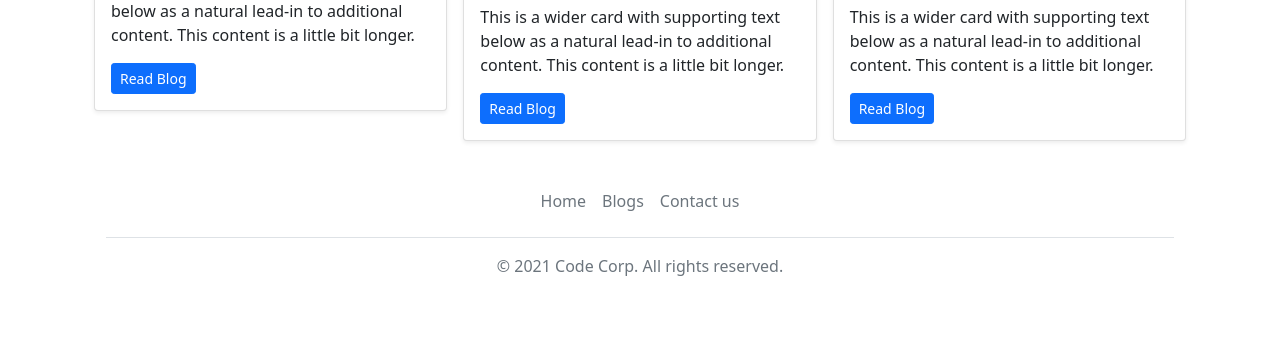
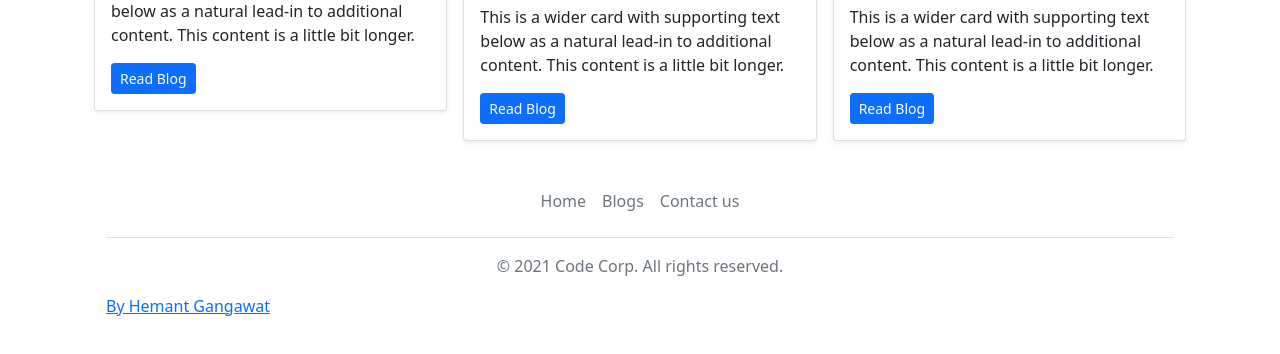
Before and after one commit to hemantgangawat21/Bootstrap-Website, a plain HTML site: page blogs.html in a window 1280 px wide. Shown: the part 908-1262 px from the top of the page. Drawn offline with nearby package versions, Linux system fonts and the light colour scheme.

Commit message:
Update blogs.html

```diff
--- a/blogs.html
+++ b/blogs.html
@@ -166,6 +166,7 @@
                         <li class="nav-item"><a href="contact.html" class="nav-link px-2 text-muted">Contact us</a></li>
                     </ul>
                     <p class="text-center text-muted">© 2021 Code Corp. All rights reserved.</p>
+                    <p><a href="https://www.bio.link/hemantgangawat">By Hemant Gangawat</a></p>
                 </footer>
             </div>
             <!-- Optional JavaScript; choose one of the two! -->
```
